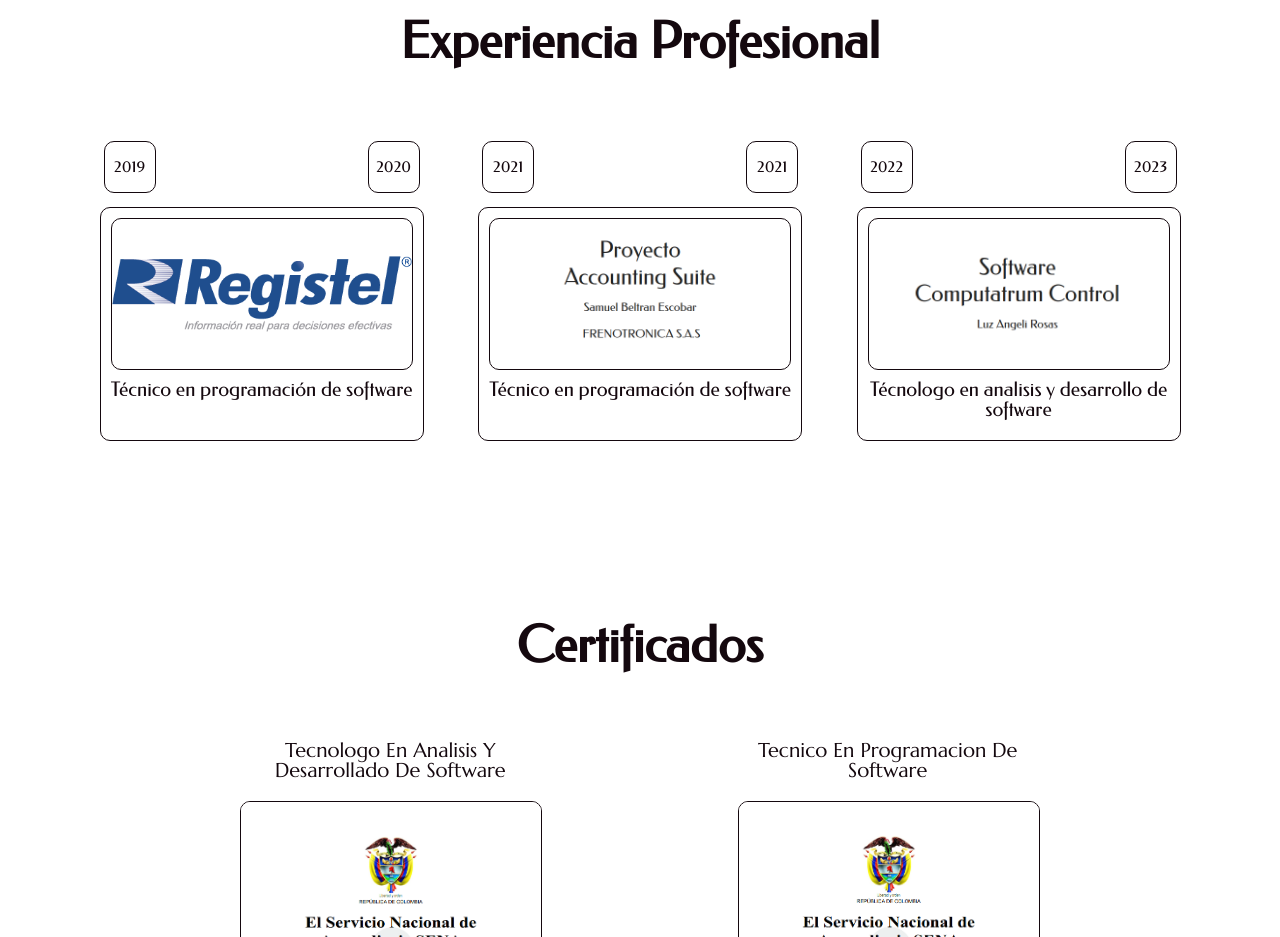
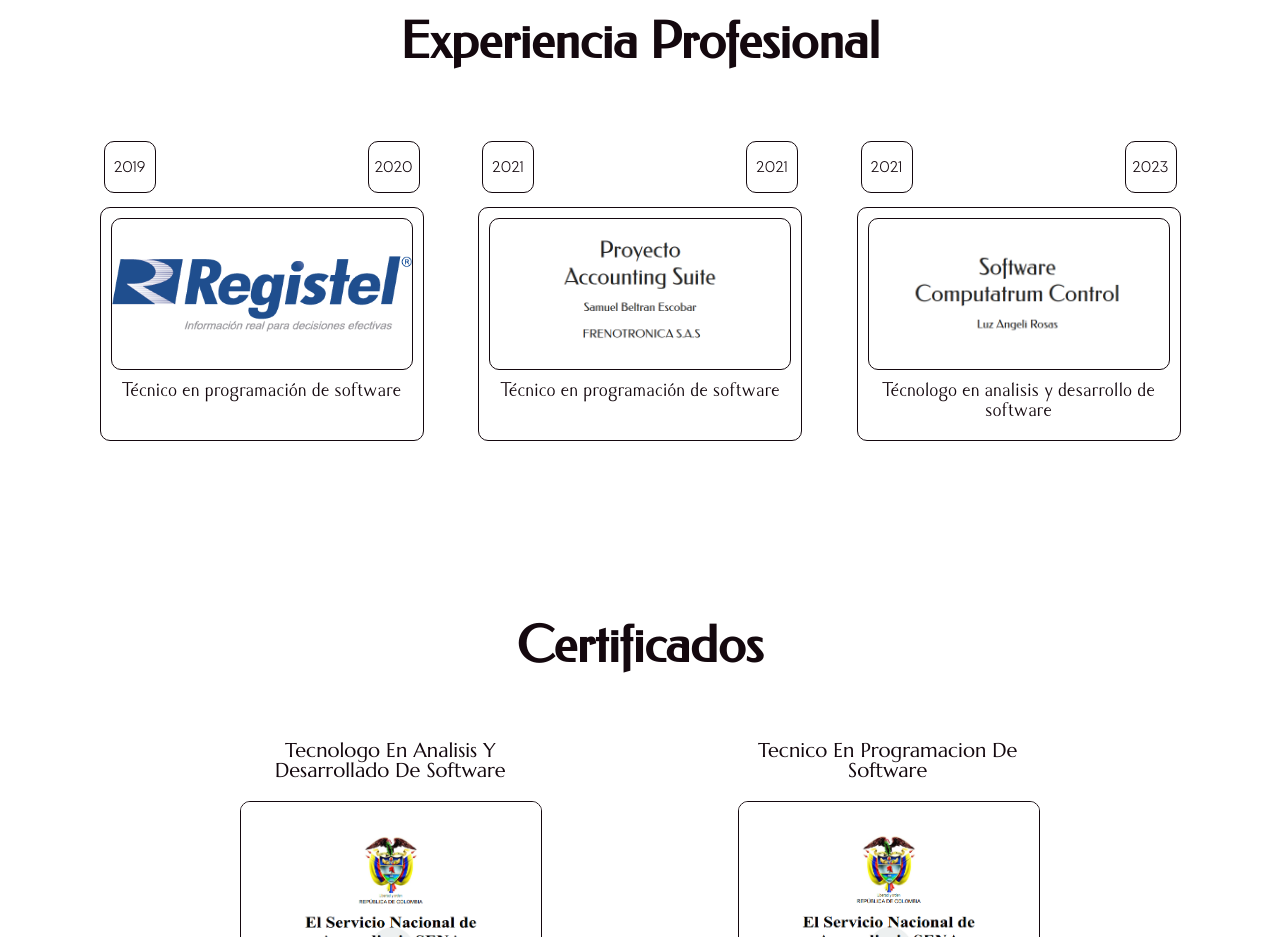
Before and after one commit to EstivenPinillo/estivenpinillo.dev, an Angular app: page / in a window 1280 px wide. Shown: the part 2260-3197 px from the top of the page. Built offline with nearby package versions, Linux system fonts and the light colour scheme.

Commit message:
feat: change font in experience.component

```diff
--- a/src/app/features/experience/experience.component.html
+++ b/src/app/features/experience/experience.component.html
@@ -5,7 +5,7 @@
     <section class="experience-list mt-7">
 
         <article class="experience-art mb-4">
-            <section class="years federo mb-1">
+            <section class="years klik mb-1">
                 <span class="border-1px-14080E" >2019</span>
                 <span class="border-1px-14080E">2020</span>
             </section>
@@ -14,13 +14,13 @@
                     <img class="img-xp object-fit-contain br-4" src="./assets/experience/registel.png" alt="">
                 </div>
                 <div class="experience-detalle mt-1">
-                    <h2 class="experience-header federo mb-1">Técnico en programación de software</h2>
+                    <h2 class="experience-header caramella mb-1">Técnico en programación de software</h2>
                 </div>
             </section>
         </article>
 
         <article class="experience-art mb-4">
-            <section class="years federo mb-1">
+            <section class="years klik mb-1">
                 <span class="border-1px-14080E" >2021</span>
                 <span class="border-1px-14080E">2021</span>
             </section>
@@ -29,14 +29,14 @@
                     <img class="img-xp object-fit-contain br-4" src="./assets/experience/acountingsuit.png" alt="">
                 </div>
                 <div class="experience-detalle mt-1">
-                    <h2 class="experience-header federo mb-1">Técnico en programación de software</h2>
+                    <h2 class="experience-header caramella mb-1">Técnico en programación de software</h2>
                 </div>
             </section>
         </article>
 
         <article class="experience-art mb-4">
-            <section class="years federo mb-1">
-                <span class="border-1px-14080E" >2022</span>
+            <section class="years klik mb-1">
+                <span class="border-1px-14080E" >2021</span>
                 <span class="border-1px-14080E">2023</span>
             </section>
             <section class="experience border-1px-14080E">
@@ -44,7 +44,7 @@
                     <img class="img-xp object-fit-contain br-4" src="./assets/experience/computatrumcontrol.png" alt="">
                 </div>
                 <div class="experience-detalle mt-1">
-                    <h2 class="experience-header federo mb-1">Técnologo en analisis y desarrollo de software</h2>
+                    <h2 class="experience-header caramella mb-1">Técnologo en analisis y desarrollo de software</h2>
                 </div>
             </section>
         </article>
```
